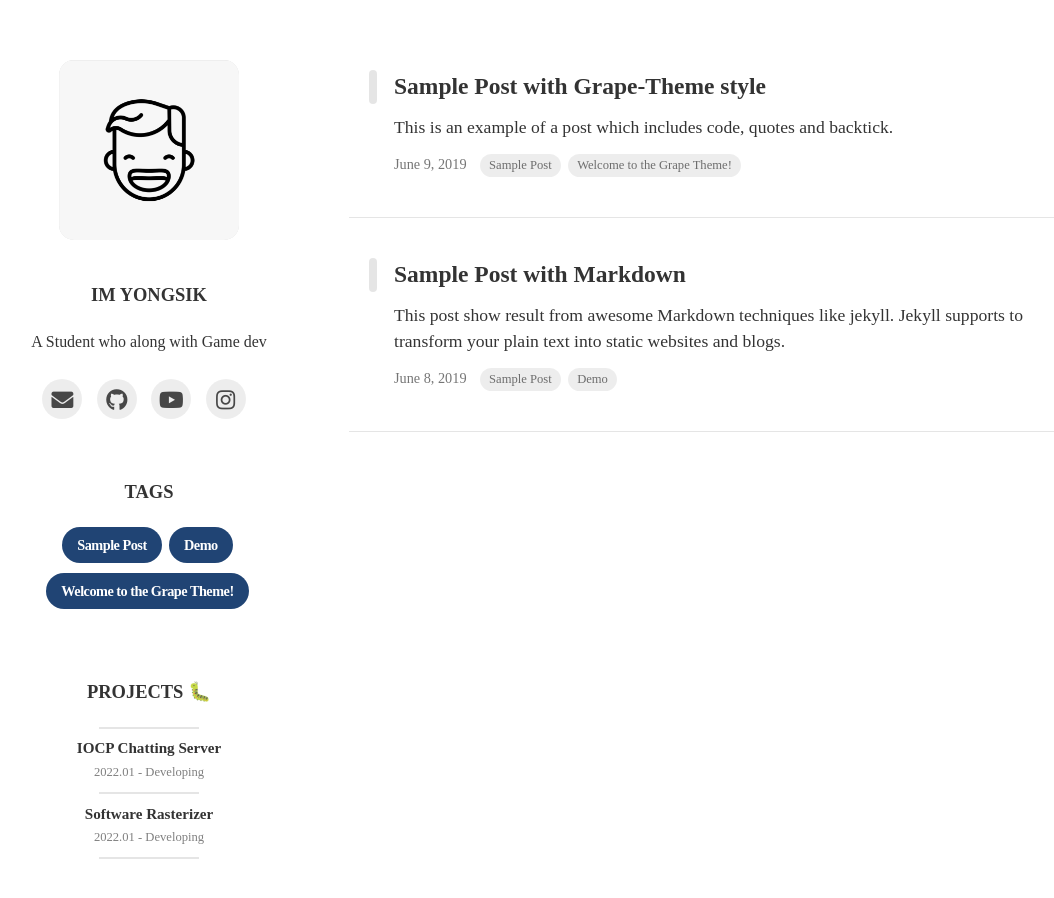
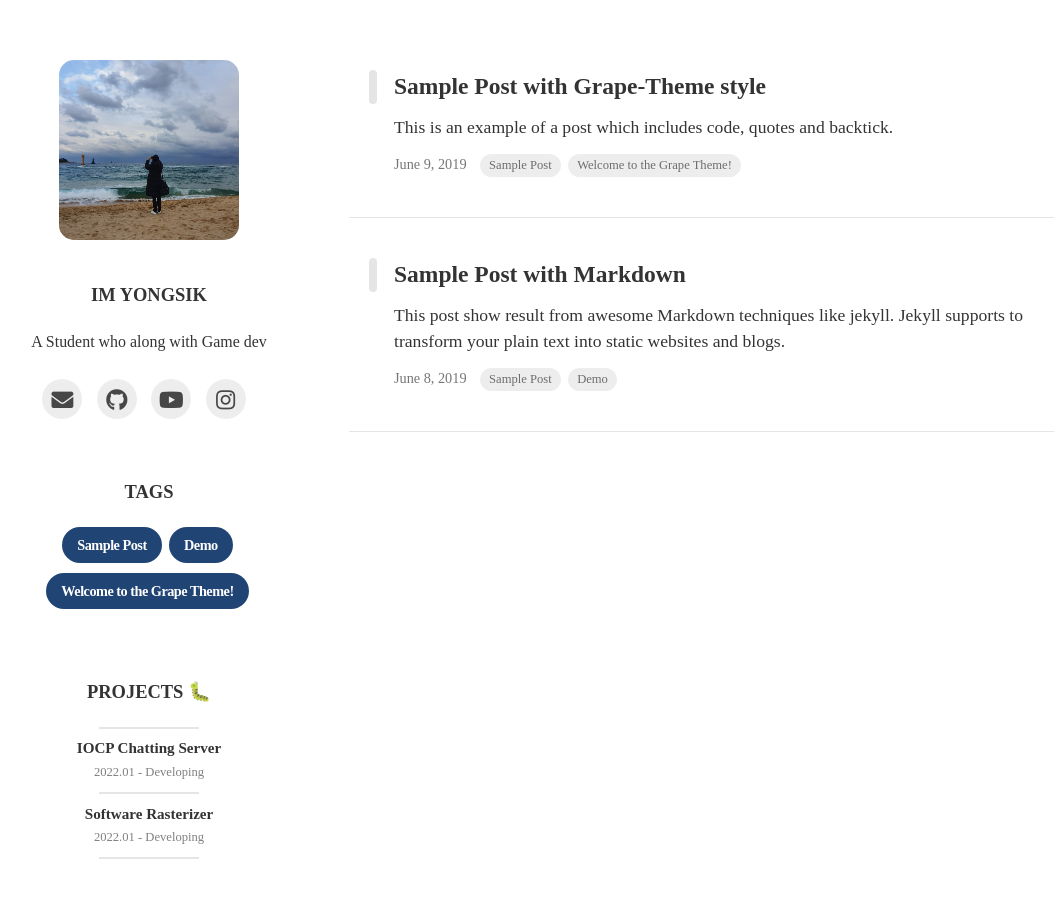
Before and after one commit to Hamsik2rang/Hamsik2rang.github.io, a Jekyll site: the page built from index.html, in a window 1280 px wide. Shown: the whole page, without its empty margins (121-1175 px from the left). Built offline with Jekyll 4.4.1, drawn with Linux system fonts in a browser that asks for light colours; nearby versions of some CDN libraries; some web fonts are replaced; the list of posts is cut into pages by our own code.

Commit message:
프로필 사진 추가

```diff
--- a/_config.yml
+++ b/_config.yml
@@ -9,7 +9,7 @@ theme_settings :
 
   # Profile Settings
   profile :
-    image : assets/img/smile.png
+    image : assets/img/profile.jpg
     username : Im Yongsik
     description : A Student who along with Game dev
     experience :
```
Also changed, not shown: assets/img/profile.jpg (added).
